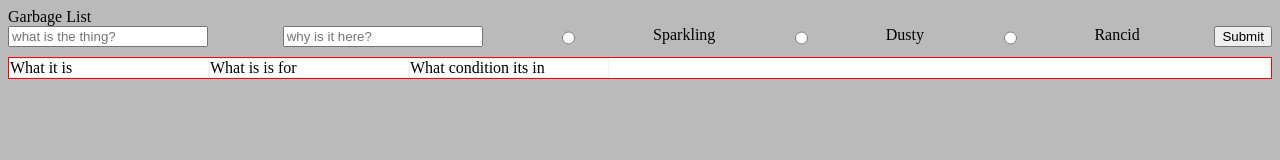
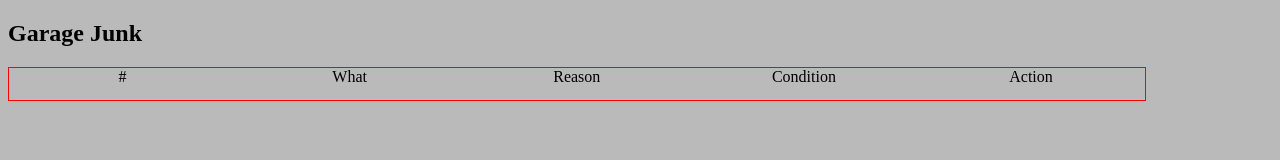
Before and after one commit to danielbucket/garbagefirev3, a website: page public/index.html in a window 1280 px wide. Drawn offline with nearby package versions, Linux system fonts and the light colour scheme; no server answers.

Commit message:
some semblance of order

```diff
--- a/public/index.html
+++ b/public/index.html
@@ -5,29 +5,19 @@
 	<link rel="stylesheet" type="text/css" href="main.css">
 </head>
 <body>
-	<div>Garbage List</div>
 
-	 <section id="addNewSection">
-	 		<input id="newItemInput" class="newItemInput" type="text" placeholder="what is the thing?"/>
-	 		<input id="newItemInput" class="newItemInput" type="text" placeholder="why is it here?"/>
-	 		<input id="1" class="conditionOption" type="radio" name="radio">Sparkling</input>
-	 		<input id="2" class="conditionOption" type="radio" name="radio">Dusty</input>
-	 		<input id="3" class="conditionOption" type="radio" name="radio">Rancid</input>
-	 		<button id="submitBtn">Submit</button>
-	 </section>
+<h2>Garage Junk</h2>
 
-	 <section class="listContainer">
+	<div class="table">
+		<div class="card">
+			<p class="title">#<p>
+			<p class="title">What<p>
+			<p class="title">Reason<p>
+			<p class="title">Condition<p>
+			<p class="title">Action</p>
+		</div>
+	</div>
 
-		 <div class="garageItemCard columnHeader">
-		 	<p class="garageDetail columnName">What it is</p>
-		 	<p class="garageDetail columnName">What is is for</p>
-		 	<p class="garageDetail columnName">What condition its in</p>
-		 </div>
-
- 		<section id="garageItems" class="garageItemsDisplay">
- 		</section>
-
-		</section>
 
 
  <script src="https://ajax.googleapis.com/ajax/libs/jquery/3.2.1/jquery.min.js"></script>
--- a/public/main.css
+++ b/public/main.css
@@ -7,45 +7,25 @@ body {
 }
 
 #submit-btn {
+
 }
 
-.newItemInput {
-	width: 200px;
+.table {
+	display: flex;
+	flex-direction: column;
+	justify-content: space-evenly;
 }
 
-.listContainer {
+.card {
+	width: 90%;
 	border: 1px solid red;
-	margin-top: 10px;
+	display: flex;
+	flex-direction: row;
+	justify-content: space-evenly;
 }
 
-.columnHeader {
-	background-color: #fff;
+.title, .description {
+	width: 20%;
+	margin: 0;
+	text-align: center;
 }
-
-.garageitemsDisplay {
-	display: flex;
-	flex-direction: row;
-	flex-wrap: wrap;
-}
-
-.garageItemCard {
-	display: flex;
-	flex-direction: row;
-}
-
-.garageDetail {
-	width: 200px;
-	border: 1px solid #f2f2f2;
-	margin: 0;
-}
-
-.deleteButton {
-	display: inline;
-	border: 1px solid #f2f2f2;
-}
-
-#addNewSection {
-	display: flex;
-	flex-direction: row;
-	justify-content: space-between;
-}
--- a/public/scripts.js
+++ b/public/scripts.js
@@ -8,14 +8,15 @@ const mapItemStateOptionsToPage = item => {
 
 
 const mapGarageItemsToPage = data => {
-	$('#garageItems').append(
+	$('.table').append(
 		`
-	<div class="garageItemCard">
-		<p class="garageItemName garageDetail">${data.name}</p>
-		<p class="garageItemReason garageDetail">${data.excuse}<p>
-		<p class="garageItemCondition garageDetail">${data.item_state_id}</p>
-		<button id="deleteBtn" class="deleteButton">Delete</button>
-	</div>
+		<div class="card">
+			<p class="description">${data.id}</p>
+			<p class="description">${data.name}</p>
+			<p class="description">${data.excuse}<p>
+			<p class="description">${data.item_state_id}</p>
+			<p class="description" id="deleteBtn">Delete</p>
+		</div>
 		`
 		)
 }
@@ -31,6 +32,7 @@ const fetchCondition = item => {
 		fetch(`/api/v1/itemstate/${id}`)
 		.then(resp => resp.json())
 		.then(list => {
+
 			printGarageItems(
 				Object.assign(card, {item_state_id:list.data[0].cleanliness})
 				)
```
